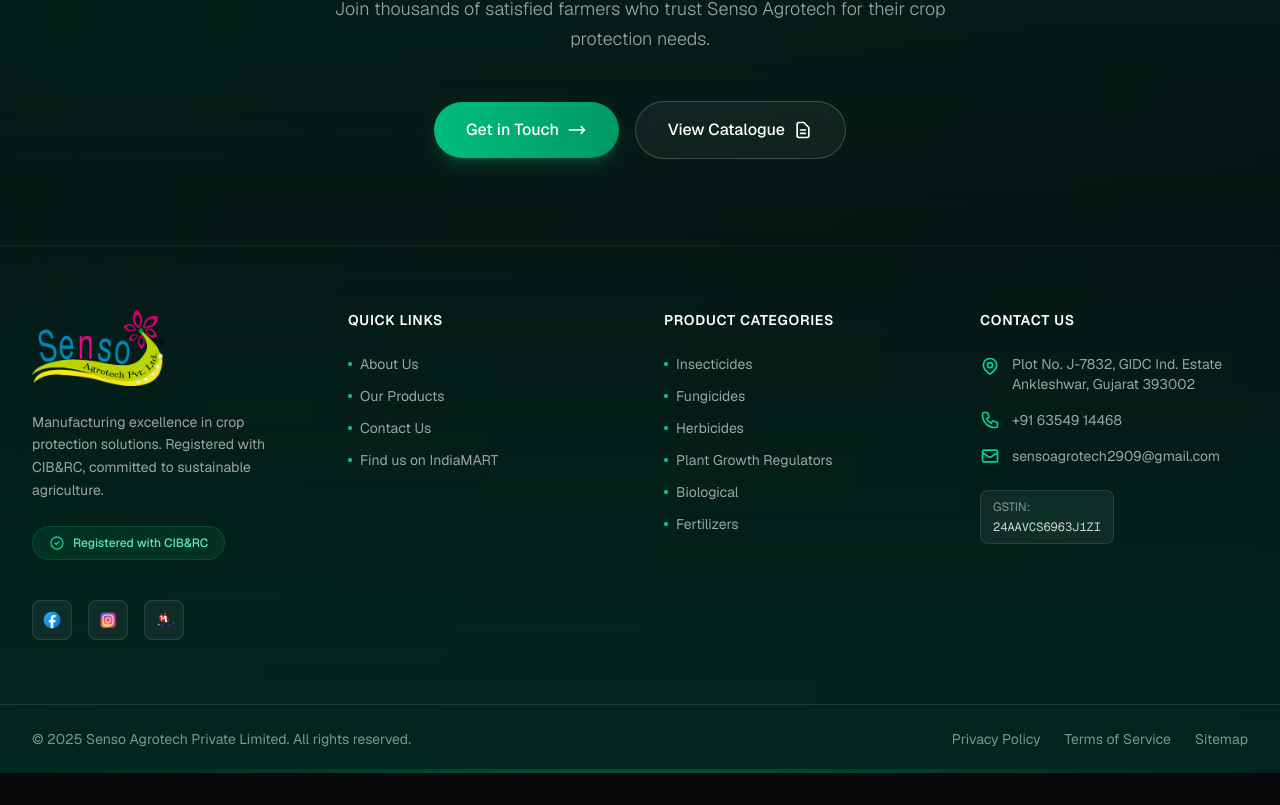
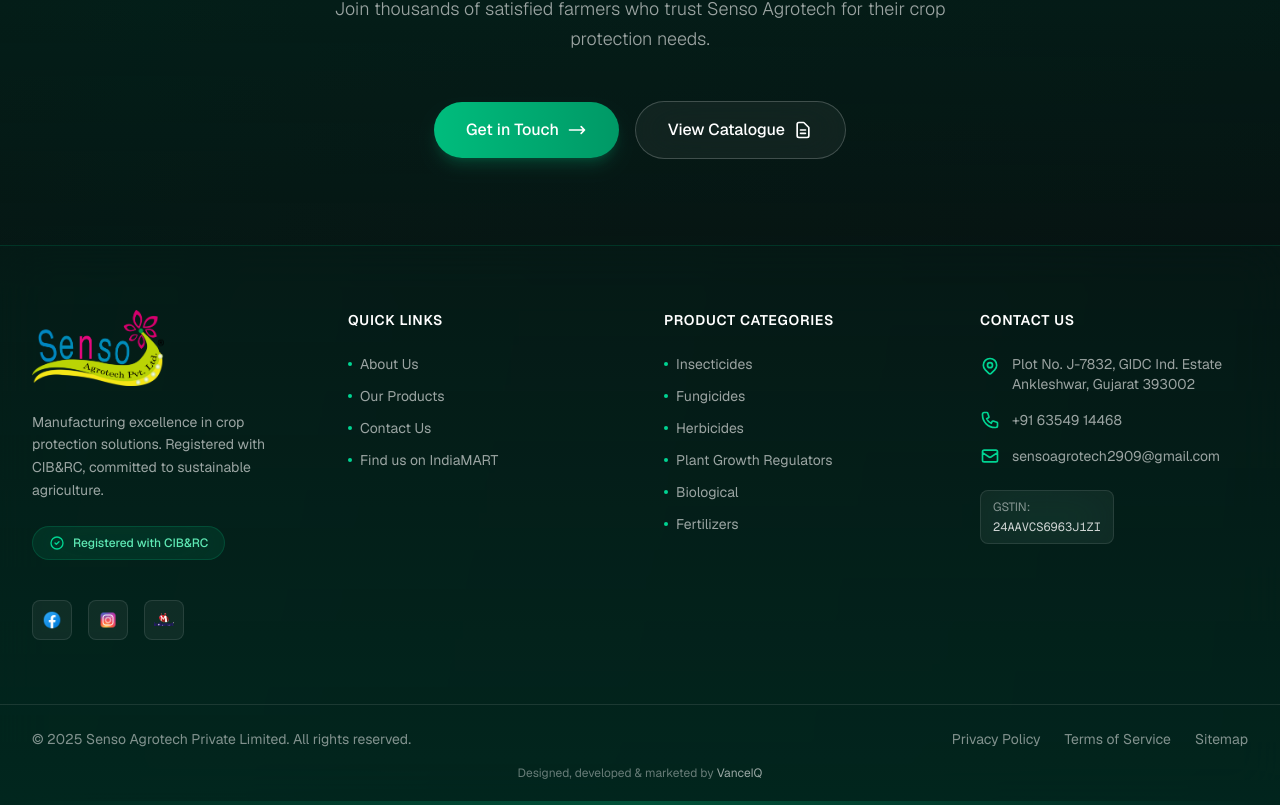
Before and after one commit to parthkumar123/exp_web_01, a Next.js app: page / in a window 1280 px wide. Shown: the part 5847-6652 px from the top of the page. Before the commit the page ends 6620 px from the top, so only its background shows below. Built offline with nearby package versions, Linux system fonts and the light colour scheme; no server answers; the database is empty.

Commit message:
Sponsor branding added.

```diff
--- a/components/Footer.tsx
+++ b/components/Footer.tsx
@@ -260,6 +260,18 @@
               </a>
             </div>
           </div>
+
+          <p className="mt-4 text-center text-xs text-white/40">
+            Designed, developed &amp; marketed by{" "}
+            <a
+              href="https://vanceiq.com"
+              target="_blank"
+              rel="noopener sponsored"
+              className="text-white/60 hover:text-emerald-400 transition-colors duration-300"
+            >
+              VanceIQ
+            </a>
+          </p>
         </div>
       </div>
 
```
